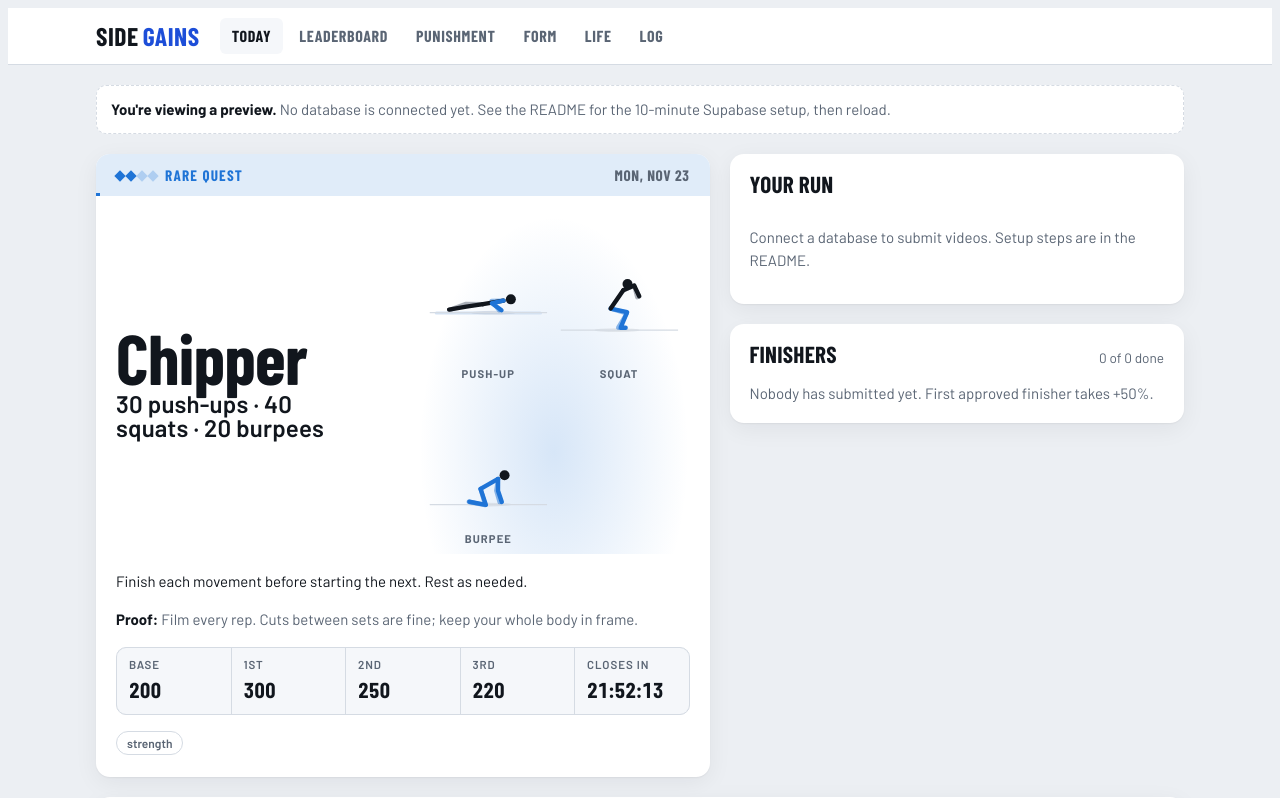
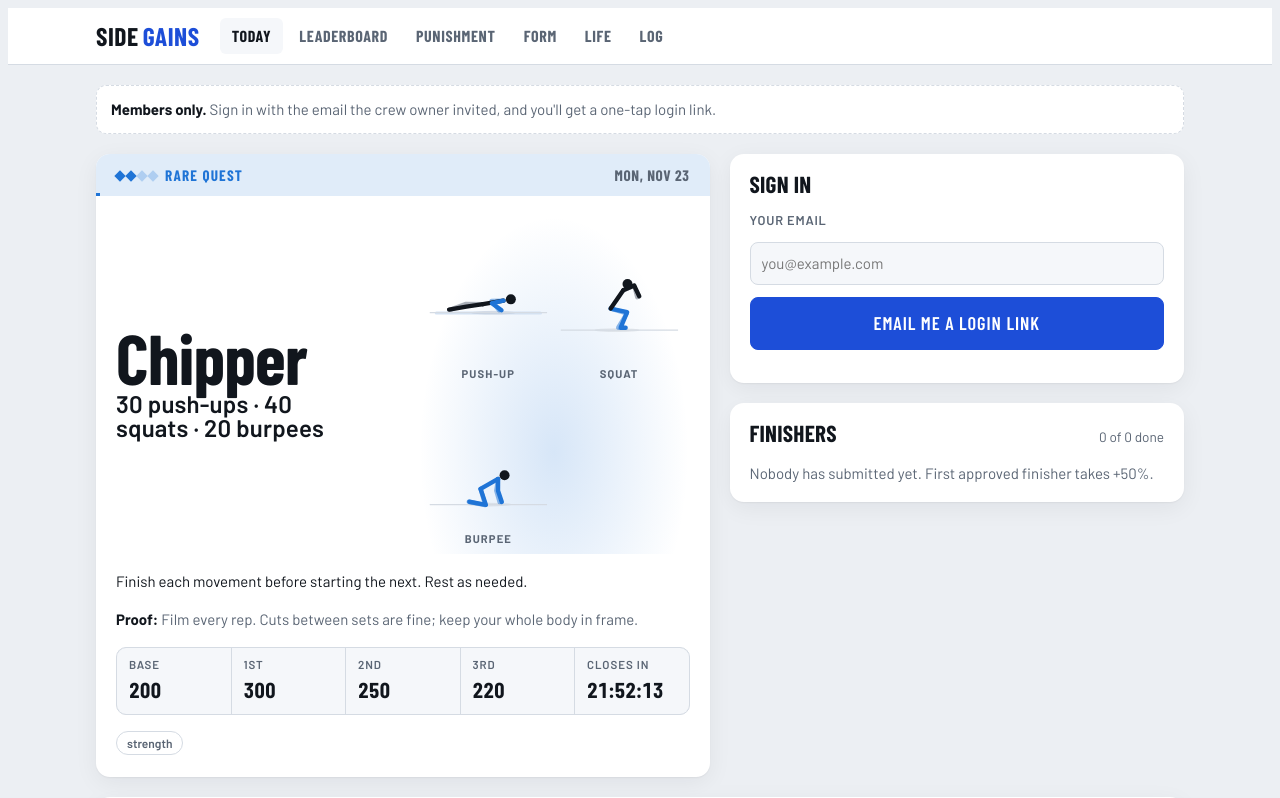
Before and after one commit to safi230r/side-gains, a plain HTML site: page side-gains.html in a window 1280 px wide. Shown: the top 798 px of the page. Drawn offline with nearby package versions, Linux system fonts and the light colour scheme; a web font is replaced by a local one.

Commit message:
Set Supabase URL and anon key in side-gains.html
Updated Supabase configuration with project URL and anon key.

```diff
--- a/side-gains.html
+++ b/side-gains.html
@@ -514,8 +514,8 @@ main > section:not([hidden]) { animation: rise .45s cubic-bezier(.2,.8,.2,1) bot
 /* Standalone setup: paste your Supabase project URL and anon (public) key here. See README.md.
    Leave both empty when the page runs as a claude.ai artifact. */
 window.SIDEGAINS_CONFIG = {
-  supabaseUrl: "",
-  supabaseAnonKey: "",
+  supabaseUrl: "https://crljnytspdeltxvlohto.supabase.co",
+  supabaseAnonKey: "eyJhbGciOiJIUzI1NiIsInR5cCI6IkpXVCJ9.eyJpc3MiOiJzdXBhYmFzZSIsInJlZiI6ImNybGpueXRzcGRlbHR4dmxvaHRvIiwicm9sZSI6ImFub24iLCJpYXQiOjE3OTUzODU2OTIsImV4cCI6MjExMDk2MTY5Mn0.i2ejphqGpXJWxnHK4jZut681zZyoY2521p612hYNztI",
 };
 </script>
 <script>
```
